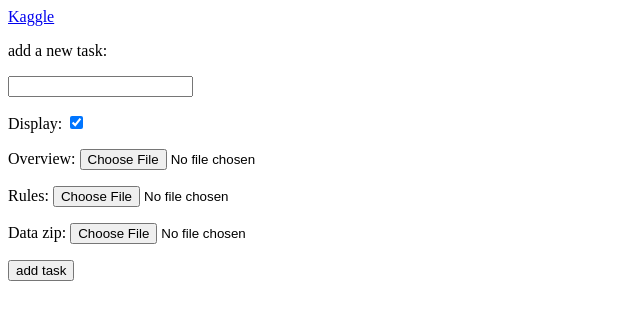
After one commit to LaviexXu/kaggle, a Django app: page /new_task/ in a window 1280 px wide. The commit adds this page. Shown: the top 320 px of the page, without its empty margins (0-640 px from the left). Run offline with Django 3.2, Linux system fonts and the light colour scheme.

Commit message:
new task can be added now

```diff
--- a/tasks/forms.py
+++ b/tasks/forms.py
@@ -5,6 +5,6 @@ from .models import Task
 class TaskForm(forms.ModelForm):
     class Meta:
         model = Task
-        fields = ['task_name', 'display', 'overview']
+        fields = ['task_name', 'display', 'overview', 'rules', 'data_zip']
         labels = {'task_name': ''}
         widgets = {'text': forms.Textarea(attrs={'cols': 80})}
--- a/tasks/templates/tasks/index.html
+++ b/tasks/templates/tasks/index.html
@@ -5,7 +5,8 @@
     <title>首页</title>
 </head>
 <body>
-    <p>这是一个没做好的主页
-    </p>
+    <p>这是一个没做好的主页</p>
+    <a href="{% url 'tasks:task_list' %}">任务列表</a>
+    <p>以后可以把任务列表作为主页，或者是选择某个任务展示在主页</p>
 </body>
 </html>
--- /dev/null
+++ b/tasks/templates/tasks/new_task.html
@@ -0,0 +1,9 @@
+{%extends "tasks/base.html"%}
+{%block content%}
+<p>add a new task:</p>
+    <form action="{% url 'tasks:new_task' %}" method="post">
+        {%csrf_token%}
+        {{form.as_p}}
+        <button name="submit">add task</button>
+    </form>
+{%endblock content%}
--- a/tasks/templates/tasks/task_list.html
+++ b/tasks/templates/tasks/task_list.html
@@ -8,4 +8,5 @@
         <li>No tasks have been added</li>
         {%endfor%}
     </ul>
+    <a href="{% url 'tasks:new_task' %}">add a new task</a>
 {%endblock content%}
--- a/tasks/urls.py
+++ b/tasks/urls.py
@@ -8,4 +8,5 @@ urlpatterns = [
     url(r'^task_list/$', views.tasks, name='task_list'),
     url(r'^edit_task/(?P<task_id>\d+)/$', views.edit_task, name='edit_task'),
     url(r'^task_list/(?P<task_id>\d+)/$', views.task_detail, name='task_detail'),
+    url(r'^new_task/$', views.new_task, name='new_task'),
 ] + static(settings.MEDIA_URL, document_root=settings.MEDIA_ROOT)
--- a/tasks/views.py
+++ b/tasks/views.py
@@ -33,3 +33,15 @@ def task_detail(request, task_id):
     task = Task.objects.get(id=task_id)
     context = {'task': task}
     return render(request, 'tasks/task_detail.html', context)
+
+
+def new_task(request):
+    if request.method != 'POST':
+        form = TaskForm()
+    else:
+        form = TaskForm(data=request.POST)
+        if form.is_valid():
+            form.save()
+            return HttpResponseRedirect(reverse('tasks: task_list'))
+    context = {'form': form}
+    return render(request, 'tasks/new_task.html', context)
```
